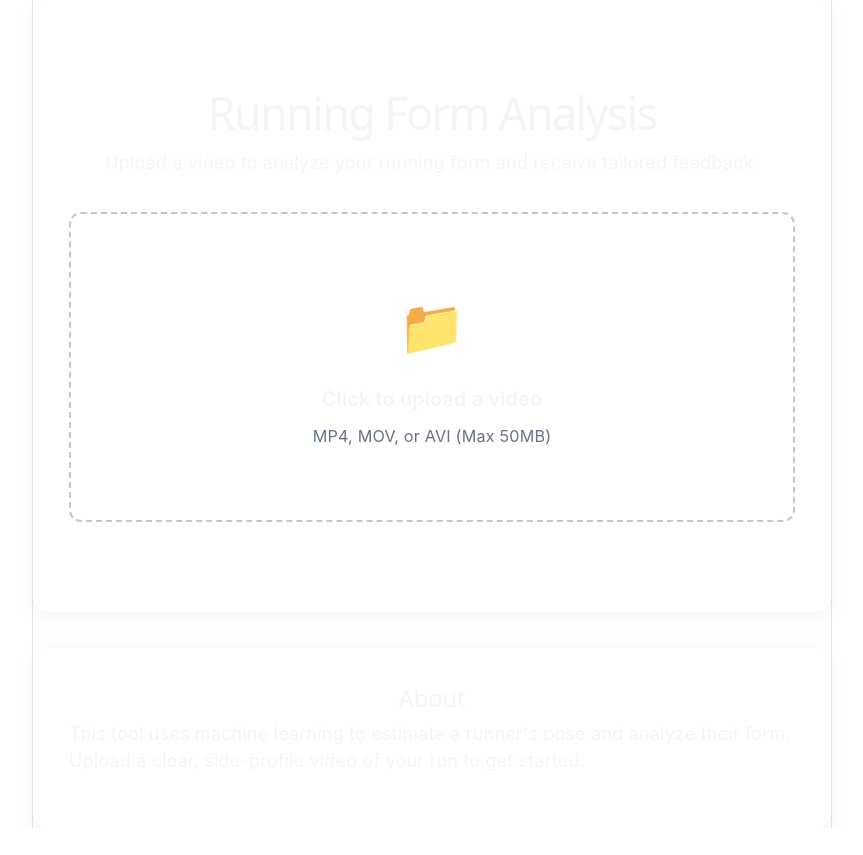
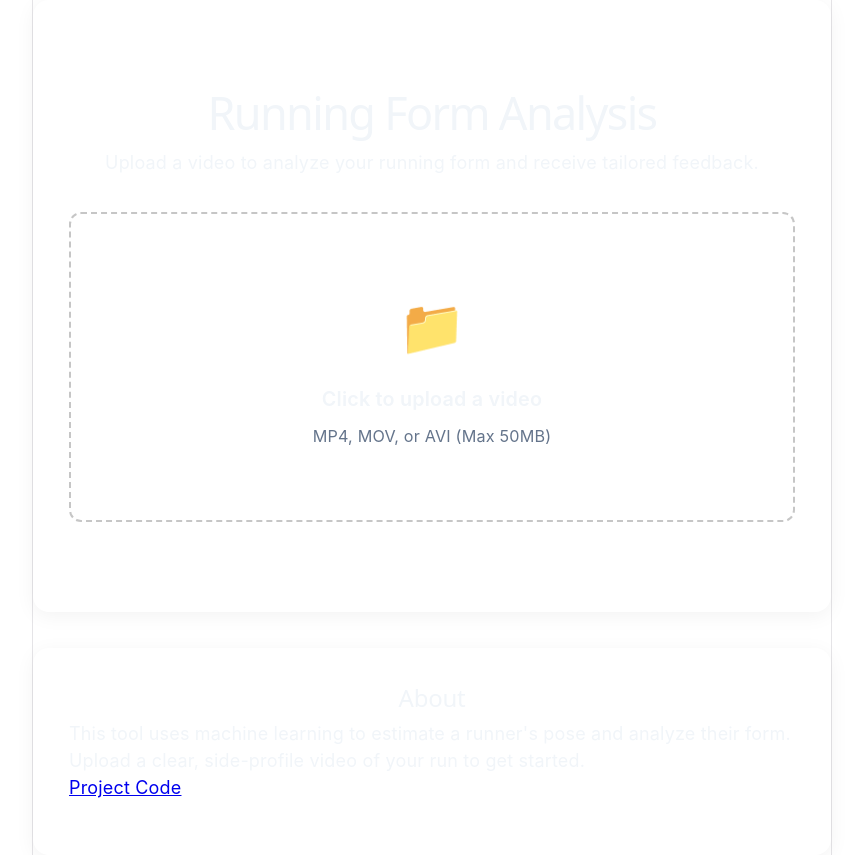
Before and after one commit to HarrisonYork/RunningFormAnalysis, a React app in the folder frontend/: page / in a window 1280 px wide. Shown: the whole page, without its empty margins (208-1071 px from the left). Before the commit the page ends 828 px from the top, so only its background shows below. Built offline with nearby package versions, Linux system fonts and the light colour scheme; the HTML template or start-up script is replaced by a standard one.

Commit message:
frontend done?

```diff
--- a/frontend/src/App.jsx
+++ b/frontend/src/App.jsx
@@ -194,6 +194,9 @@ const triggerFileInput = () => {
         <p>
           Upload a clear, side-profile video of your run to get started.
         </p>
+        <p>
+          <a href="https://github.com/HarrisonYork/RunningForm">Project Code</a>
+        </p>
         <ul>
           {/* <li></li>
           <li></li>
```
